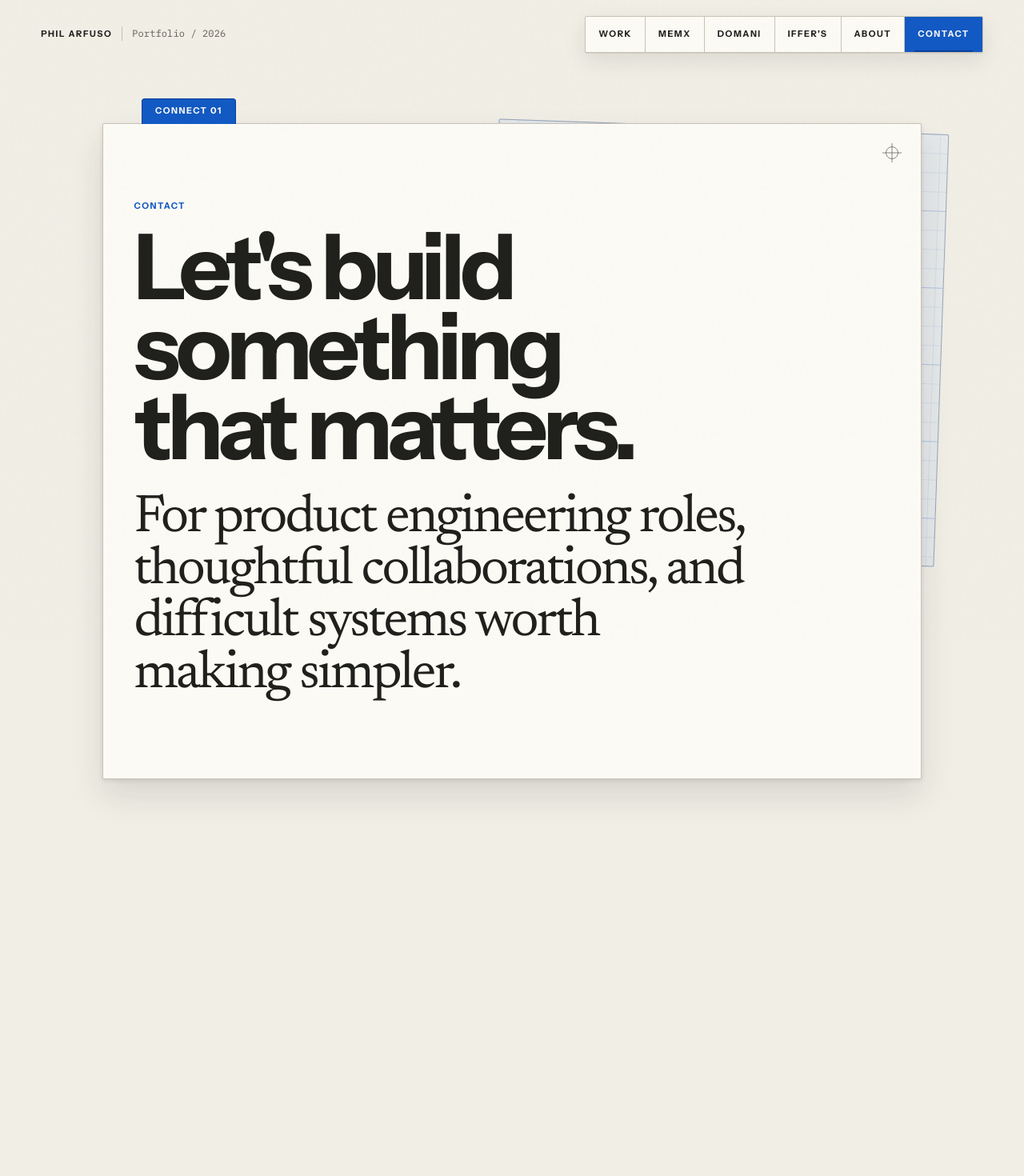
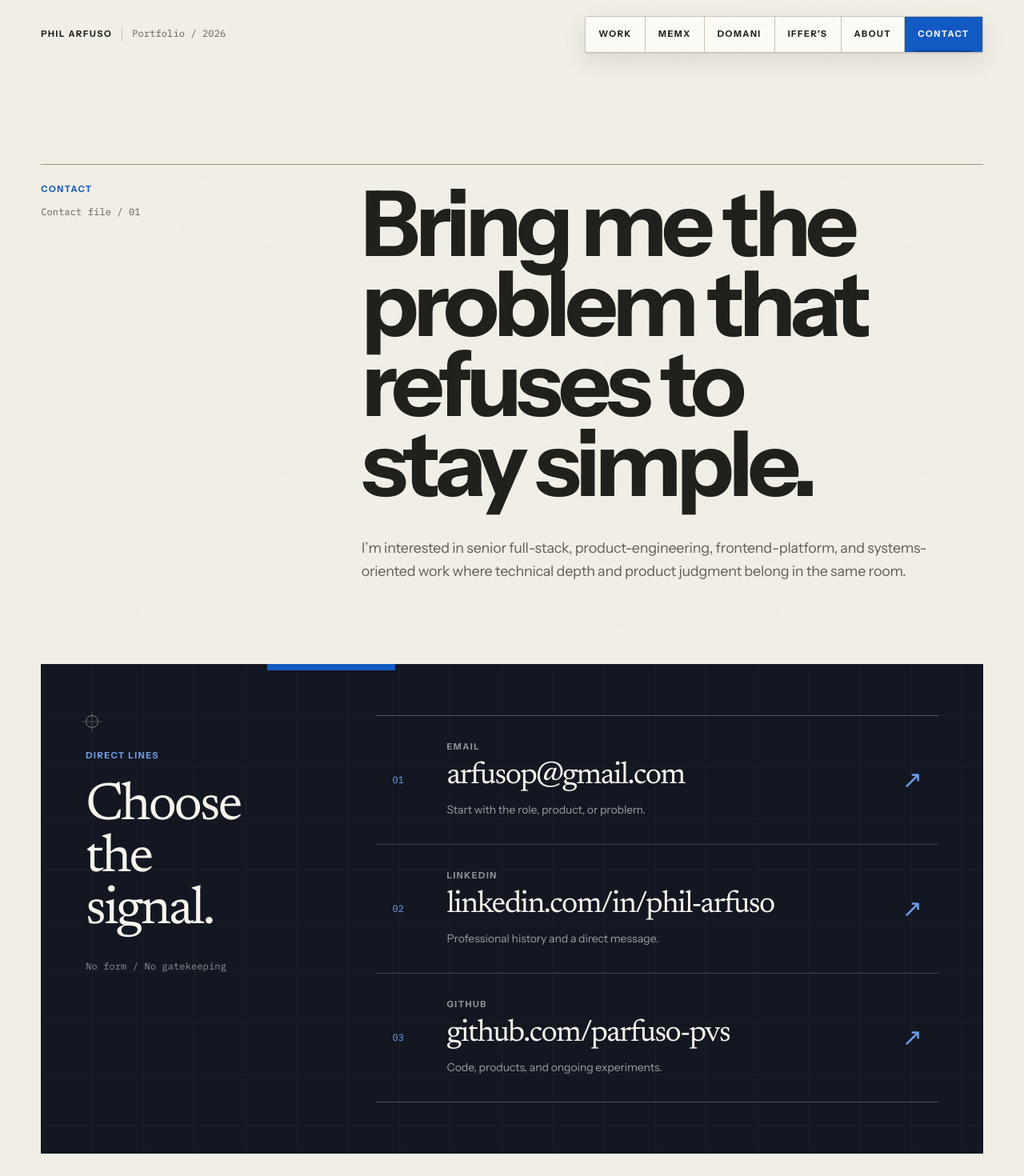
Before and after one commit to parfuso-pvs/portfolio, a Next.js app: page /contact in a window 1280 px wide. Shown: the top 1470 px of the page at 80% size. Before the commit the page ends 1127 px from the top, so only its background shows below. Built offline with nearby package versions, Linux system fonts and the light colour scheme.

Commit message:
feat(PORT-801): build contact page

```diff
--- a/src/app/contact/page.tsx
+++ b/src/app/contact/page.tsx
@@ -1,6 +1,6 @@
 import type { Metadata } from "next";
 
-import { RouteIntro } from "@/components/layout/route-intro";
+import { ContactNarrative } from "@/components/contact/contact-narrative";
 
 export const metadata: Metadata = {
   title: "Contact",
@@ -8,12 +8,5 @@ export const metadata: Metadata = {
 };
 
 export default function ContactPage() {
-  return (
-    <RouteIntro
-      index="Connect 01"
-      eyebrow="Contact"
-      title="Let's build something that matters."
-      description="For product engineering roles, thoughtful collaborations, and difficult systems worth making simpler."
-    />
-  );
+  return <ContactNarrative />;
 }
--- /dev/null
+++ b/src/components/contact/contact-narrative.tsx
@@ -0,0 +1,132 @@
+import { RegistrationMark } from "@/components/ui/material-surface";
+import { contactContent } from "@/content/contact";
+
+export function ContactNarrative() {
+  return (
+    <main id="main-content" tabIndex={-1} className="overflow-hidden">
+      <section
+        className="px-page-gutter pt-[clamp(9rem,16vw,14rem)] pb-[clamp(4rem,8vw,7rem)]"
+        aria-labelledby="contact-title"
+      >
+        <div className="mx-auto w-full max-w-[90rem] border-t border-line-strong pt-6">
+          <header className="grid gap-12 lg:grid-cols-12 lg:gap-6">
+            <div className="lg:col-span-3">
+              <p className="type-label text-accent">{contactContent.hero.eyebrow}</p>
+              <p className="type-mono text-muted mt-3">{contactContent.hero.index}</p>
+            </div>
+            <div className="lg:col-span-8 lg:col-start-5">
+              <h1 id="contact-title" className="type-display text-ink max-w-[11ch] text-balance">
+                {contactContent.hero.title}
+              </h1>
+              <p className="type-body text-muted mt-10 max-w-3xl text-pretty">
+                {contactContent.hero.body}
+              </p>
+            </div>
+          </header>
+        </div>
+      </section>
+
+      <section className="px-page-gutter pb-section" aria-labelledby="contact-channels">
+        <div className="bg-media-backdrop text-media-foreground relative mx-auto w-full max-w-[90rem] overflow-hidden px-6 py-9 sm:px-10 sm:py-12 lg:px-14 lg:py-16">
+          <div
+            className="pointer-events-none absolute inset-0 opacity-20 [background-image:linear-gradient(color-mix(in_srgb,var(--paper-raised)_18%,transparent)_1px,transparent_1px),linear-gradient(90deg,color-mix(in_srgb,var(--paper-raised)_18%,transparent)_1px,transparent_1px)] [background-size:4rem_4rem]"
+            aria-hidden="true"
+          />
+          <span
+            className="absolute top-0 left-[12%] h-2 w-28 bg-accent sm:left-[24%] sm:w-40"
+            aria-hidden="true"
+          />
+
+          <div className="relative grid gap-14 lg:grid-cols-12 lg:gap-6">
+            <header className="lg:col-span-3">
+              <RegistrationMark className="border-media-foreground/45" />
+              <p className="type-label text-accent-on-dark mt-7">Direct lines</p>
+              <h2
+                id="contact-channels"
+                className="type-heading mt-6 max-w-[8ch] text-media-foreground"
+              >
+                Choose the signal.
+              </h2>
+              <p className="type-mono text-media-foreground/55 mt-7">No form / No gatekeeping</p>
+            </header>
+
+            <ol className="border-media-foreground/25 divide-media-foreground/20 lg:col-span-8 lg:col-start-5 lg:border-y lg:divide-y">
+              {contactContent.channels.map((channel) => (
+                <li
+                  key={channel.label}
+                  className="border-media-foreground/20 border-t first:border-t lg:border-t-0 lg:first:border-t-0"
+                >
+                  <a
+                    href={channel.href}
+                    target={channel.external ? "_blank" : undefined}
+                    rel={channel.external ? "noreferrer" : undefined}
+                    aria-label={
+                      channel.external
+                        ? `${channel.label}: ${channel.value} (opens in a new tab)`
+                        : undefined
+                    }
+                    className="group hover:bg-accent focus-visible:bg-accent active:bg-accent-strong relative grid min-h-36 gap-5 px-1 py-7 transition-colors sm:grid-cols-[3rem_minmax(0,1fr)_auto] sm:items-center sm:px-5 lg:min-h-40"
+                  >
+                    <span className="type-mono text-accent-on-dark group-hover:text-media-foreground group-focus-visible:text-media-foreground">
+                      {channel.index}
+                    </span>
+                    <span>
+                      <span className="type-label text-media-foreground/55 group-hover:text-media-foreground/80 group-focus-visible:text-media-foreground/80 block">
+                        {channel.label}
+                      </span>
+                      <span className="type-heading mt-3 block text-[clamp(1.8rem,3vw,3.5rem)] text-media-foreground break-words">
+                        {channel.value}
+                      </span>
+                      <span className="type-body-small text-media-foreground/60 group-hover:text-media-foreground/85 group-focus-visible:text-media-foreground/85 mt-3 block">
+                        {channel.note}
+                      </span>
+                    </span>
+                    <span
+                      className="text-accent-on-dark group-hover:text-media-foreground group-focus-visible:text-media-foreground absolute top-6 right-1 text-3xl transition-transform group-hover:translate-x-1 group-focus-visible:translate-x-1 sm:static"
+                      aria-hidden="true"
+                    >
+                      ↗
+                    </span>
+                  </a>
+                </li>
+              ))}
+            </ol>
+          </div>
+        </div>
+      </section>
+
+      <section className="px-page-gutter pb-section" aria-labelledby="contact-fit">
+        <div className="mx-auto grid w-full max-w-[90rem] gap-12 border-t border-line-strong pt-6 lg:grid-cols-12 lg:gap-6">
+          <header className="lg:col-span-3">
+            <p className="type-label text-accent">{contactContent.fit.eyebrow}</p>
+            <p className="type-mono text-muted mt-3">Working fit / 01—03</p>
+          </header>
+
+          <div className="lg:col-span-8 lg:col-start-5">
+            <h2 id="contact-fit" className="type-heading text-ink max-w-[10ch] text-pretty">
+              {contactContent.fit.title}
+            </h2>
+            <ol className="mt-12 border-y border-line-strong sm:mt-16">
+              {contactContent.fit.items.map((item, index) => (
+                <li
+                  key={item}
+                  className="grid gap-4 border-b border-line py-6 last:border-b-0 sm:grid-cols-[3rem_minmax(0,1fr)] sm:items-baseline"
+                >
+                  <span className="type-mono text-accent">
+                    {String(index + 1).padStart(2, "0")}
+                  </span>
+                  <p className="type-body text-ink max-w-2xl">{item}</p>
+                </li>
+              ))}
+            </ol>
+
+            <footer className="mt-10 grid gap-8 border-l border-accent pl-5 sm:grid-cols-2 sm:items-end">
+              <p className="type-body-small text-ink max-w-md">{contactContent.fit.note}</p>
+              <p className="type-mono text-muted sm:text-right">{contactContent.fit.location}</p>
+            </footer>
+          </div>
+        </div>
+      </section>
+    </main>
+  );
+}
--- /dev/null
+++ b/src/content/contact.ts
@@ -0,0 +1,45 @@
+export const contactContent = {
+  hero: {
+    eyebrow: "Contact",
+    index: "Contact file / 01",
+    title: "Bring me the problem that refuses to stay simple.",
+    body: "I’m interested in senior full-stack, product-engineering, frontend-platform, and systems-oriented work where technical depth and product judgment belong in the same room.",
+  },
+  channels: [
+    {
+      index: "01",
+      label: "Email",
+      value: "arfusop@gmail.com",
+      note: "Start with the role, product, or problem.",
+      href: "mailto:arfusop@gmail.com",
+      external: false,
+    },
+    {
+      index: "02",
+      label: "LinkedIn",
+      value: "linkedin.com/in/phil-arfuso",
+      note: "Professional history and a direct message.",
+      href: "https://www.linkedin.com/in/phil-arfuso",
+      external: true,
+    },
+    {
+      index: "03",
+      label: "GitHub",
+      value: "github.com/parfuso-pvs",
+      note: "Code, products, and ongoing experiments.",
+      href: "https://github.com/parfuso-pvs",
+      external: true,
+    },
+  ],
+  fit: {
+    eyebrow: "Where I’m most useful",
+    title: "Complexity with consequences.",
+    items: [
+      "Products that have outgrown their first architecture",
+      "Teams where engineering helps shape the requirement",
+      "Interfaces that need rigor without losing their humanity",
+    ],
+    location: "New Jersey / Eastern Time",
+    note: "No elaborate pitch required. A little context and a difficult problem are a good place to begin.",
+  },
+} as const;
```
Also changed, not shown: 2 other files (tests, documents, lock files or other folders).
